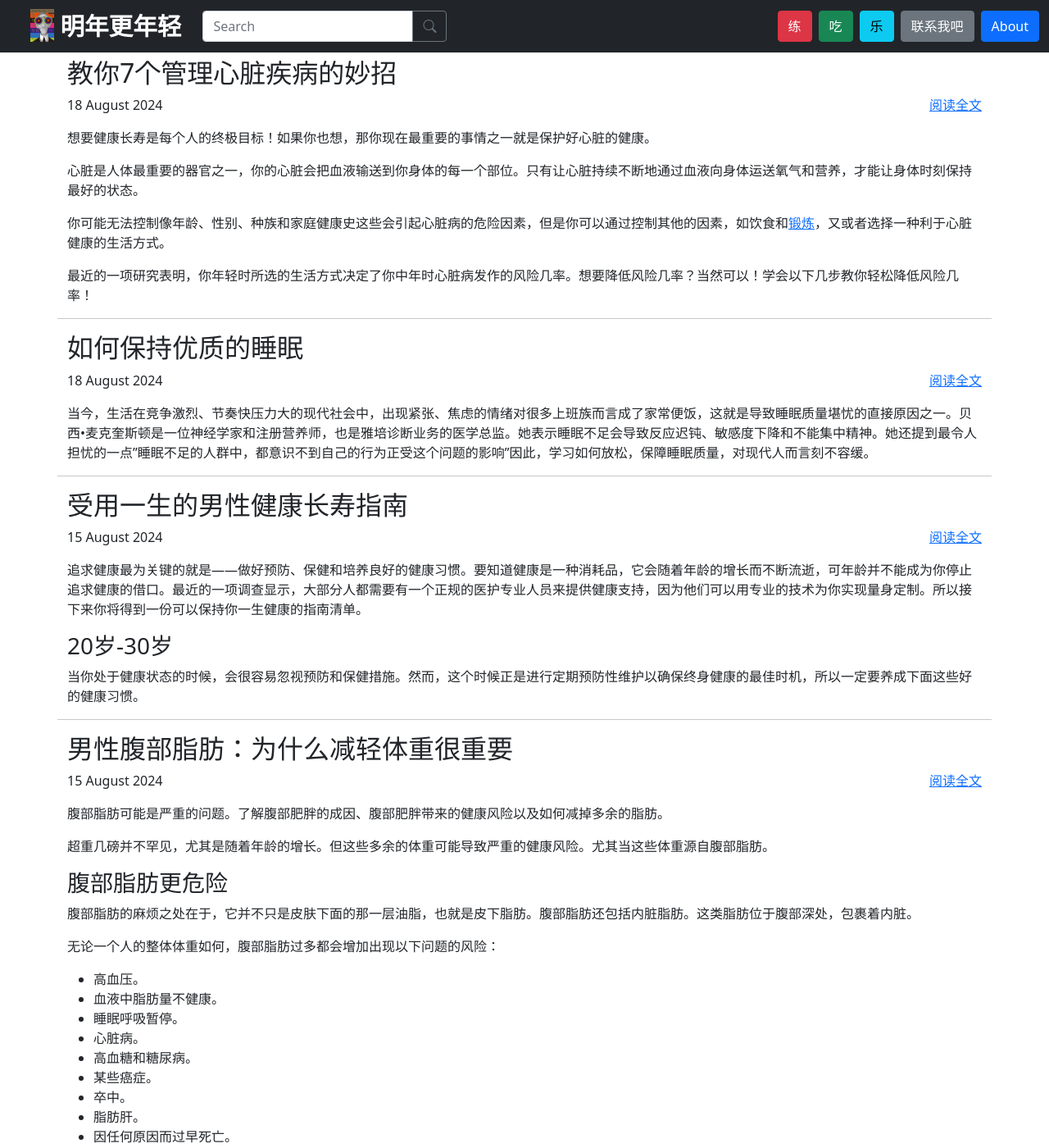
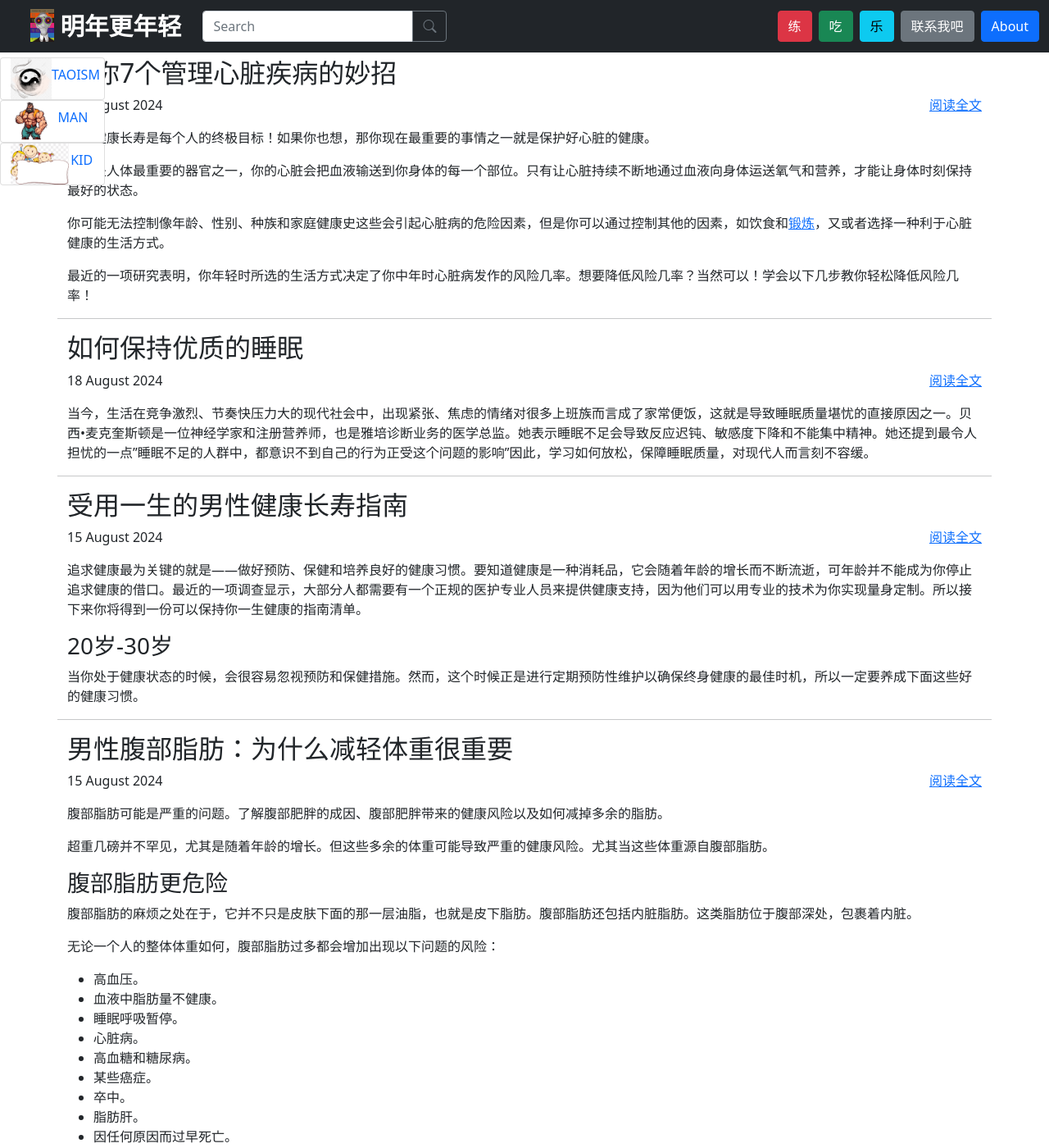
Before and after one commit to mason-mx/OpenCV-apps, a Jekyll site: the page built from index.html, in a window 1280 px wide and 1400 px high. Shown: the whole window at 82% size. Built offline with Jekyll 4.4.1, drawn with Linux system fonts in a browser that asks for light colours; nearby versions of some CDN libraries.

Commit message:
added floating navbar for easily find categories

```diff
--- /dev/null
+++ b/_includes/navbar.html
@@ -0,0 +1,17 @@
+<div class="position-fixed p-top-70 float-nav d-none d-xl-block">
+  <div class="position-absolute container">
+      {% for category in site.categories %}
+        {% capture category_name %}{{ category | first }}{% endcapture %}
+        <div class="row card">
+          <a href="{{ site.baseurl }}/category#{{ category_name | slugify }}" class="index-anchor">
+            <div class="d-flex justify-content-between">
+              <img height="50px" width="auto" src="{{site.baseurl}}/images/{{category_name}}.png" alt="{{category_name}}">
+              <div class="panel-body m-auto">
+                <h6 class="panel-title text-uppercase text-primary">{{ category_name | truncate: 25 }}</h2>
+              </div>
+            </div>
+          </a>
+        </div>
+      {% endfor %}
+  </div>
+</div>
--- a/_includes/sidebar.html
+++ b/_includes/sidebar.html
@@ -1,4 +1,3 @@
-<div class="col-md-4 mt20">
 <div class="post-img">
   {% if page.img %}
     {% if page.img contains 'http://' or page.img contains 'https://' %}
@@ -10,8 +9,6 @@
   <img width="600" src="{{site.baseurl}}/images/{{site.default-image}}" alt="coming soon">
   {% endif %}
 </div>
-
-
 <div class="mt10 recent">
   <h2>相关文章</h2>
   <ul>
@@ -27,6 +24,3 @@
   <div class="fb-page" data-href="{{site.facebook}}" data-width="400" data-small-header="true" data-adapt-container-width="true" data-hide-cover="true" data-show-facepile="true"><blockquote cite="{{site.facebook}}" class="fb-xfbml-parse-ignore"><a href="{{site.fb-page-url}}">{{site.fb-page-title}}</a></blockquote></div>
 </div>
 {% endif %}
-        <br>
-
-</div>
--- a/_layouts/index.html
+++ b/_layouts/index.html
@@ -6,6 +6,7 @@
 <body>
 
   {% include header.html %}
+  {% include navbar.html %}
 
   <div class="container p-top-70">
     {{ content }}
--- a/_sass/_custom.scss
+++ b/_sass/_custom.scss
@@ -29,3 +29,7 @@
     border-left: 5px solid #1371b8;
     background-color: azure;
 }
+
+.float-nav {
+    width: 10%;
+}
--- a/index.html
+++ b/index.html
@@ -13,8 +13,8 @@ layout: index
       <hr>
     {% endfor %}
   </div>
-  <h1>>>分類閲讀</h1>
-  <div id="categories" class="row">
+  <div class="row d-xl-none">
+    <h1>>>分類閲讀</h1>
     {% for category in site.categories %}
       {% capture category_name %}{{ category | first }}{% endcapture %}
       <div class="col-md-4 card">
```
Also changed, not shown: _layouts/post.html (+4 -4 lines). Lines whose indentation alone changed are shown as unchanged.
